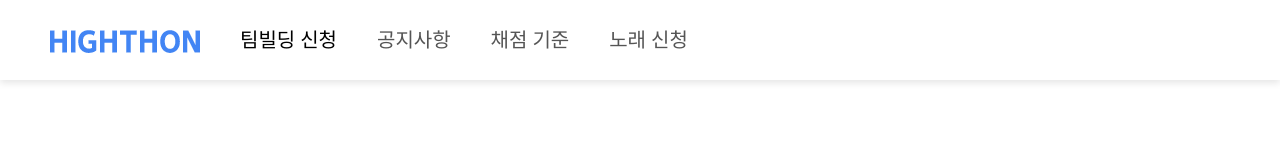
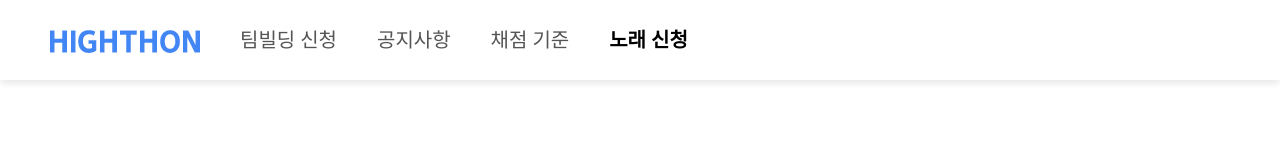
Before and after one commit to highthon/highthon-d-day-frontend, a React (Create React App) app: page /song in a window 1280 px wide. Shown: the top 160 px of the page. Built offline with nearby package versions, Linux system fonts and the light colour scheme.

Commit message:
Remove Navigation system props using NavLink

```diff
--- a/src/App.jsx
+++ b/src/App.jsx
@@ -10,7 +10,7 @@ export default class App extends Component {
   render() {
     return (
       <div>
-        <Navigation currentPage="/team" />
+        <Navigation />
         <Route path="/team" component={TeamApply} />
       </div>
     );
--- a/src/system/Navigation.jsx
+++ b/src/system/Navigation.jsx
@@ -1,7 +1,6 @@
-import React, { Component } from 'react';
+import React from 'react';
 import styled from 'styled-components';
-import { Link } from 'react-router-dom';
-import PropTypes from 'prop-types';
+import { NavLink } from 'react-router-dom';
 import logo from '../assets/logo.png';
 
 const NavContainer = styled.nav`
@@ -16,14 +15,18 @@ const NavMiddler = styled.div`
   display: flex;
 `;
 
-const StyledLink = styled(Link)`
+const StyledNavLink = styled(NavLink)`
   line-height: 20px;
   font-size: 20px;
   display: block;
   padding: 30px 0;
   margin-right: 40px;
   cursor: pointer;
-  color: ${props => (props.selected ? '#000' : '#555')};
+  color: #555;
+  &.active {
+    color: #000;
+    font-weight: bold;
+  }
 `;
 
 const links = [
@@ -33,32 +36,22 @@ const links = [
   { path: '/song', text: '노래 신청' },
 ];
 
-export default class Navigation extends Component {
-  shouldComponentUpdate(nextProps) {
-    return this.props !== nextProps;
-  }
-
-  render() {
-    const { currentPage } = this.props;
+export default function Navigation() {
   return (
     <NavContainer>
       <NavMiddler>
-          <StyledLink selected={currentPage} to="/" exact="true"><img src={logo} alt="highthon logo" /></StyledLink>
+        <StyledNavLink to="/">
+          <img src={logo} alt="highthon logo" />
+        </StyledNavLink>
         {links.map(link => (
-            <StyledLink
-              selected={currentPage === link.path}
+          <StyledNavLink
             to={link.path}
             key={`key-path:${link.path}`}
           >
             {link.text}
-            </StyledLink>
+          </StyledNavLink>
         ))}
       </NavMiddler>
     </NavContainer>
   );
 }
-}
-
-Navigation.propTypes = {
-  currentPage: PropTypes.string.isRequired,
-};
```
Lines whose indentation alone changed are shown as unchanged.
